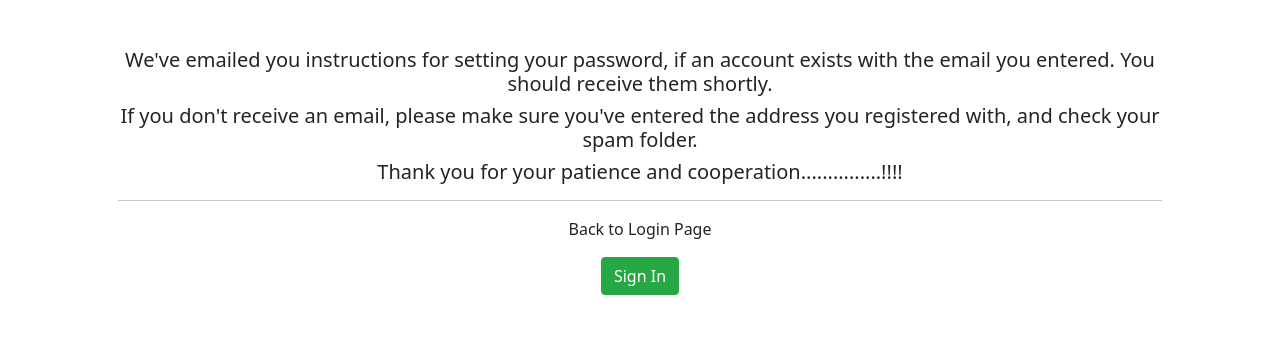
After one commit to engraya/EquipeNet-Social-Network, a Django app: page /reset_password_sent/ in a window 1280 px wide. The commit adds this page. Shown: the top 342 px of the page. Run offline with Django 4.2, Linux system fonts and the light colour scheme; some libraries are stand-ins or nearby versions.

Commit message:
Password Reset Commit

```diff
--- a/network/templates/network/loginUser.html
+++ b/network/templates/network/loginUser.html
@@ -74,7 +74,7 @@
                                     <!-- <input class="form-control form-control-lg" type="password" name="password" placeholder="Enter your password"> -->
                                     {{form.password}}
                                 </div>
-                                <small><a href="pages-reset-password.html">Forgot password?</a></small>
+                                <small><a href="{% url 'reset_password' %}">Forgot password?</a></small>
                                 <div class="d-sm-flex align-items-center py-3">
                                     <h3 class="h6 font-weight-semibold opacity-70 mb-3 mb-sm-2 mr-sm-3">Sign In With social account:</h3>
                                     <div>
--- /dev/null
+++ b/network/templates/network/passwordManage/password_reset_sent.html
@@ -0,0 +1,23 @@
+{% extends 'network/baseAuth.html' %}
+
+{% block content %}
+<div class="container p-5 md-3 aligned content center flex-container text-center">
+  <h5>
+    We've emailed you instructions for setting your password, if an account exists with the email you entered.
+    You should receive them shortly.
+  </h5>
+  <h5>
+    If you don't receive an email, please make sure you've entered the address you registered with,
+    and check your spam folder.
+  </h5>
+  <h5>
+    Thank you for your patience and cooperation...............!!!!
+  </h5>
+  <hr>
+  <span><p class="text-center active bold">Back to Login Page</p></span>
+  <a href="{% url 'login' %}"><button class="btn btn-success">Sign In</button></a>
+
+</div>
+
+
+{% endblock %}
--- /dev/null
+++ b/network/templates/network/passwordManage/password_reset_subject.txt
@@ -0,0 +1 @@
+TestSite password reset
--- a/network/urls.py
+++ b/network/urls.py
@@ -1,4 +1,5 @@
 from django.urls import path
+from django.contrib.auth import views as auth_views
 from . import views
 
 urlpatterns = [
@@ -7,4 +8,13 @@ urlpatterns = [
     path('signUp', views.signUp, name='register'),
     path('signIn', views.signIn, name='login'),
     path('signOut', views.signOut, name='logout'),
+
+
+
+
+    #password Reset urls
+    path('reset_password/', auth_views.PasswordResetView.as_view(template_name="network/passwordManage/password_reset_form.html"), name="reset_password"),
+    path('reset_password_sent/', auth_views.PasswordResetDoneView.as_view(template_name="network/passwordManage/password_reset_sent.html"), name="password_reset_sent"),
+    path('reset/<uidb64>/<token>/', auth_views.PasswordResetConfirmView.as_view(template_name="network/passwordManage/password_reset_confirm.html"), name="password_reset_confirm"),
+    path('reset_password_complete', auth_views.PasswordResetCompleteView.as_view(template_name="network/passwordManage/password_reset_complete.html"), name="password_reset_complete")
 ]
```
Also changed, not shown: network/templates/network/passwordManage/password_reset_complete.html (added, +12 -0 lines), network/templates/network/passwordManage/password_reset_confirm.html (added, +17 -0 lines), network/templates/network/passwordManage/password_reset_email.html (added, +12 -0 lines), network/templates/network/passwordManage/password_reset_form.html (added, +24 -0 lines).
